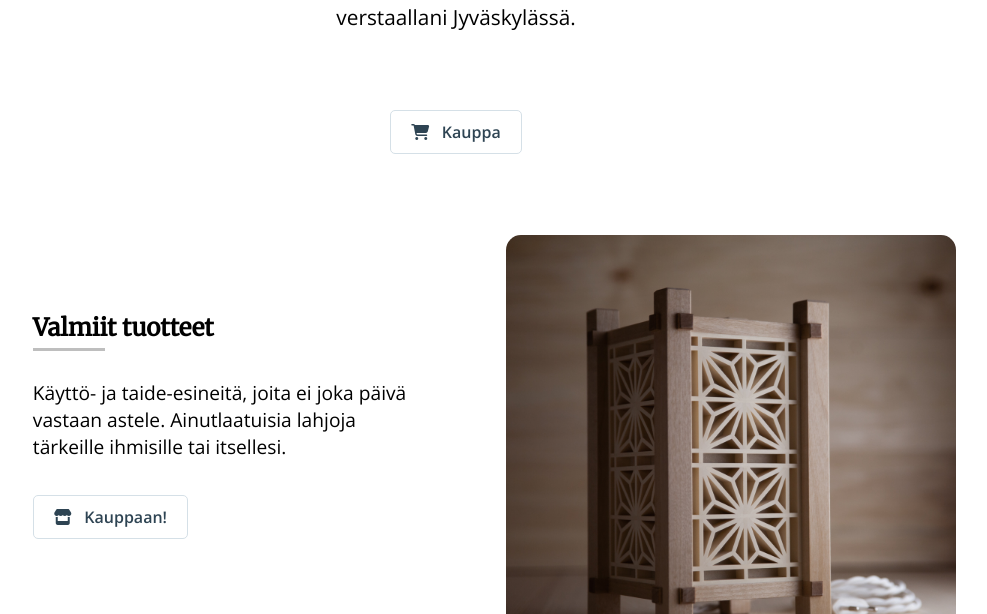
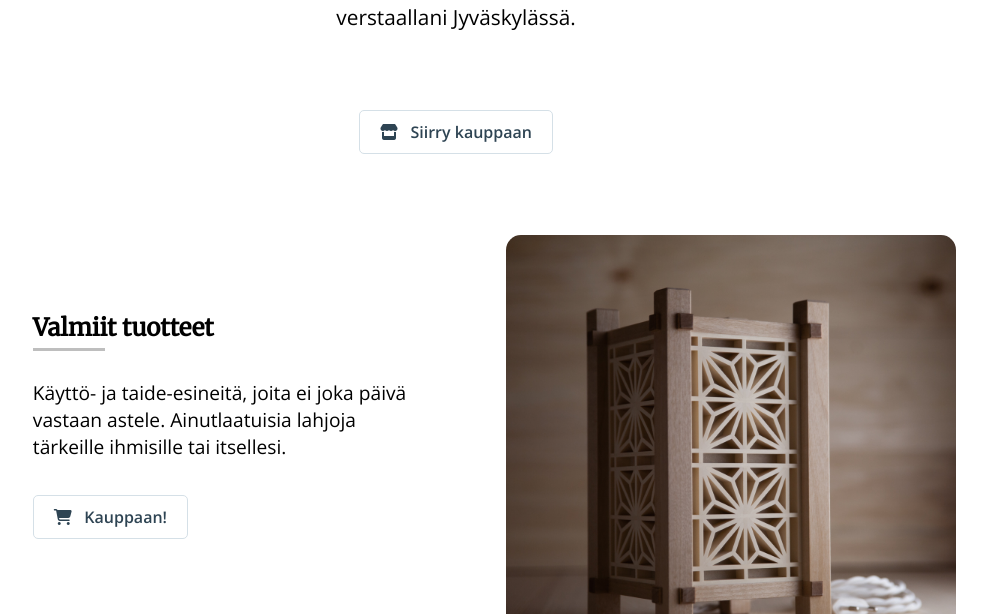
Before and after one commit to tarvainen/tikkuteatteri.fi, a Jekyll site: the page built from index.md, in a window 1280 px wide. Shown: the part 313-927 px from the top of the page, without its empty margins (184-1171 px from the left). Built offline with Jekyll 4.4.1, drawn with Linux system fonts in a browser that asks for light colours; nearby versions of some CDN libraries.

Commit message:
Refine buttons

```diff
--- a/_includes/nav.html
+++ b/_includes/nav.html
@@ -1,3 +1,3 @@
 <nav>
-  {% include button.html url="https://tikkuteatteri.mycashflow.fi" text="Kauppa" icon="fa-cart-shopping" %}
+  {% include button.html url="https://tikkuteatteri.mycashflow.fi" text="Siirry kauppaan" icon="fa-store" %}
 </nav>
--- a/_layouts/home.html
+++ b/_layouts/home.html
@@ -22,7 +22,7 @@ layout: default
       {% include button.html
         url="https://tikkuteatteri.mycashflow.fi/category/2/tuotteet"
         text="Kauppaan!"
-        icon="fa-store"
+        icon="fa-cart-shopping"
       %}
     </div>
   </div>
```
